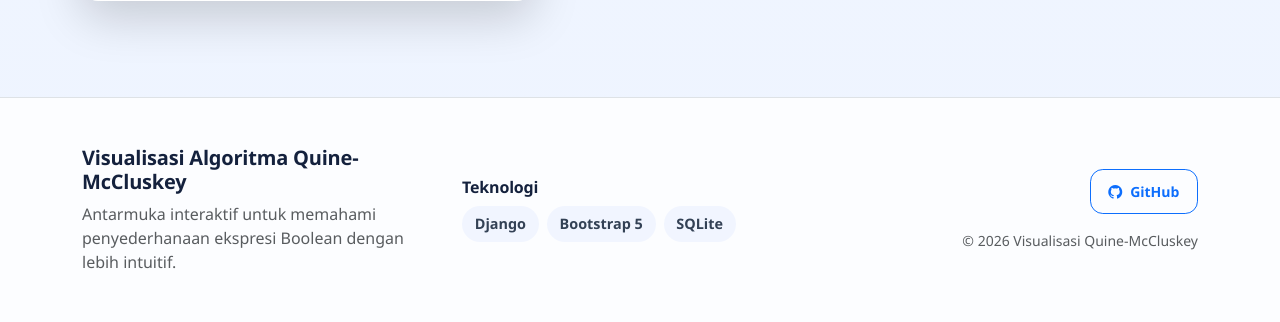
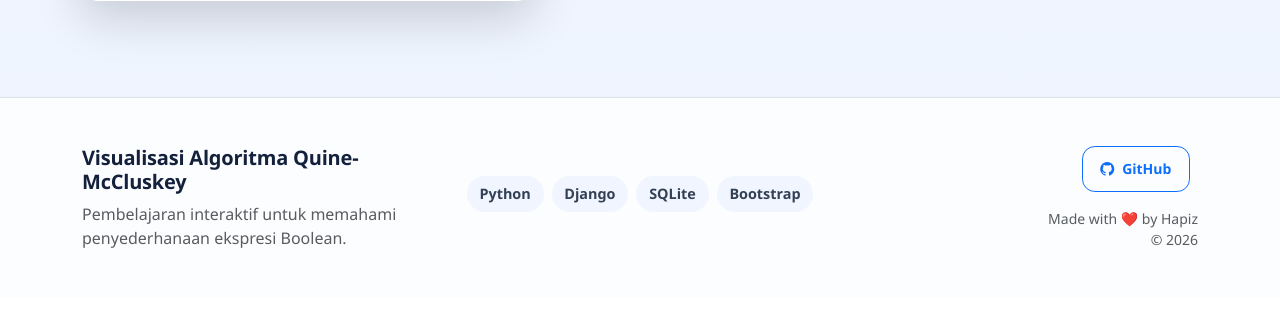
Before and after one commit to hapiz-web/QuineMcCluskeyVisualizer, a Django app: page / in a window 1280 px wide. Shown: the part 3082-3404 px from the top of the page. After the commit the page ends 3330 px from the top, so only its background shows below. Run offline with Django 5.2, Linux system fonts and the light colour scheme; some libraries are stand-ins or nearby versions.

Commit message:
release: final submission version

```diff
--- a/static/css/style.css
+++ b/static/css/style.css
@@ -82,6 +82,24 @@
 .card:hover {
     transform: translateY(-2px);
     box-shadow: 0 0.75rem 1.5rem rgba(15, 23, 42, 0.1);
+}
+
+.section-card {
+    border: 1px solid rgba(37, 99, 235, 0.08);
+}
+
+.hero-actions .btn {
+    min-width: 11rem;
+}
+
+.result-banner {
+    border-left: 4px solid #2563eb;
+    background: linear-gradient(135deg, rgba(222, 242, 254, 0.7) 0%, rgba(239, 246, 255, 0.95) 100%);
+}
+
+.p-3.rounded-3.bg-light.h-100 {
+    background: linear-gradient(135deg, #f8fbff 0%, #eef4ff 100%) !important;
+    border: 1px solid #e5ecff;
 }
 
 .btn {
@@ -234,6 +252,16 @@
         margin-top: 0.2rem;
     }
 
+    .hero-actions {
+        flex-direction: column;
+        align-items: stretch;
+    }
+
+    .hero-actions .btn {
+        width: 100%;
+        min-width: 0;
+    }
+
     .hero-section .display-5 {
         font-size: 2rem;
     }
--- a/templates/about.html
+++ b/templates/about.html
@@ -3,7 +3,7 @@
 {% block content %}
 <div class="row g-4">
   <div class="col-12">
-    <div class="card shadow-lg border-0 rounded-4 overflow-hidden">
+    <div class="card shadow-lg border-0 rounded-4 overflow-hidden section-card">
       <div class="card-header bg-gradient text-white py-4 border-0" style="background: linear-gradient(135deg, #2563eb 0%, #4f46e5 100%);">
         <h2 class="mb-2 fw-semibold">Tentang Aplikasi</h2>
         <p class="mb-0 text-white-50">Aplikasi ini membantu Anda memahami algoritma Quine-McCluskey secara visual, interaktif, dan mudah dipelajari.</p>
@@ -21,7 +21,7 @@
               </ul>
             </div>
             <div class="col-lg-5">
-              <div class="card border-0 shadow-sm rounded-4 h-100">
+              <div class="card border-0 shadow-sm rounded-4 h-100 section-card">
                 <div class="card-body p-4">
                   <div class="d-flex align-items-center gap-3 mb-3">
                     <div class="feature-icon"><i class="bi bi-diagram-3-fill"></i></div>
--- a/templates/base.html
+++ b/templates/base.html
@@ -121,24 +121,25 @@
 
 <footer class="footer mt-5 py-5 border-top">
   <div class="container">
-    <div class="row g-4 align-items-center">
-      <div class="col-lg-4">
+    <div class="row g-4 align-items-center text-center text-md-start">
+      <div class="col-md-4">
         <h5 class="fw-semibold mb-2">Visualisasi Algoritma Quine-McCluskey</h5>
-        <p class="text-muted mb-0">Antarmuka interaktif untuk memahami penyederhanaan ekspresi Boolean dengan lebih intuitif.</p>
+        <p class="text-muted mb-0">Pembelajaran interaktif untuk memahami penyederhanaan ekspresi Boolean.</p>
       </div>
-      <div class="col-lg-4">
-        <h6 class="fw-semibold mb-2">Teknologi</h6>
-        <div class="d-flex flex-wrap gap-2">
+      <div class="col-md-4 text-center">
+        <div class="d-flex flex-wrap justify-content-center gap-2 mb-2">
+          <span class="tech-pill">Python</span>
           <span class="tech-pill">Django</span>
-          <span class="tech-pill">Bootstrap 5</span>
           <span class="tech-pill">SQLite</span>
+          <span class="tech-pill">Bootstrap</span>
         </div>
       </div>
-      <div class="col-lg-4 text-lg-end">
-        <a href="https://github.com" target="_blank" rel="noopener noreferrer" class="btn btn-outline-primary btn-sm">
+      <div class="col-md-4 text-md-end text-center">
+        <a href="https://github.com" target="_blank" rel="noopener noreferrer" class="btn btn-outline-primary btn-sm me-2">
           <i class="bi bi-github me-2"></i>GitHub
         </a>
-        <p class="small text-muted mt-3 mb-0">© 2026 Visualisasi Quine-McCluskey</p>
+        <p class="small text-muted mt-3 mb-0">Made with <span class="text-danger">❤️</span> by Hapiz</p>
+        <p class="small text-muted mb-0">© <span id="year-placeholder">2026</span></p>
       </div>
     </div>
   </div>
@@ -146,6 +147,15 @@
 
 <script src="https://cdn.jsdelivr.net/npm/bootstrap@5.3.7/dist/js/bootstrap.bundle.min.js"></script>
 
+<script>
+  document.addEventListener('DOMContentLoaded', function () {
+    const yearPlaceholder = document.getElementById('year-placeholder');
+    if (yearPlaceholder) {
+      yearPlaceholder.textContent = new Date().getFullYear();
+    }
+  });
+</script>
+
 <script src="{% static 'js/script.js' %}"></script>
 
 </body>
--- a/templates/history.html
+++ b/templates/history.html
@@ -1,7 +1,7 @@
 {% extends "base.html" %}
 
 {% block content %}
-<div class="card shadow-lg border-0 rounded-4 overflow-hidden">
+<div class="card shadow-lg border-0 rounded-4 overflow-hidden section-card">
   <div class="card-header bg-white border-0 py-4 d-flex flex-column flex-md-row justify-content-between align-items-md-center gap-2">
     <div>
       <h4 class="mb-1 fw-semibold">Riwayat Perhitungan</h4>
--- a/templates/home.html
+++ b/templates/home.html
@@ -10,7 +10,7 @@
       <span class="hero-badge">Pembelajaran Interaktif</span>
       <h1 class="display-5 fw-bold mb-3">Visualisasi Algoritma Quine-McCluskey</h1>
       <p class="lead text-muted mb-4">Pelajari cara kerja penyederhanaan ekspresi Boolean melalui visualisasi langkah demi langkah, statistik, dan metode Petrick yang intuitif.</p>
-      <div class="d-flex flex-wrap gap-2">
+      <div class="hero-actions d-flex flex-wrap gap-2">
         <a href="#calculator" class="btn btn-primary btn-lg">Mulai Visualisasi</a>
         <a href="/about/" class="btn btn-outline-primary btn-lg">Tentang Aplikasi</a>
       </div>
@@ -137,7 +137,7 @@
 
 <div class="col-lg-5">
 
-<div class="card shadow-sm border-0 rounded-4 mb-4">
+<div class="card shadow-sm border-0 rounded-4 mb-4 section-card">
   <div class="card-body p-4">
     <div class="d-flex align-items-center gap-2 mb-3">
       <div class="feature-icon"><i class="bi bi-journal-text"></i></div>
@@ -152,7 +152,7 @@
   </div>
 </div>
 
-<div class="card shadow-lg border-0 rounded-4 overflow-hidden">
+<div class="card shadow-lg border-0 rounded-4 overflow-hidden section-card">
 
 <div class="card-header bg-gradient text-white py-4 border-0" style="background: linear-gradient(135deg, #2563eb 0%, #4f46e5 100%);">
 
@@ -262,7 +262,7 @@
 
 <div class="card-body p-4">
 
-<div class="alert alert-success mb-4">
+<div class="alert alert-success mb-4 result-banner">
 
 <h3 class="mb-0">{{ expression }}</h3>
 
```
Also changed, not shown: README.md.
